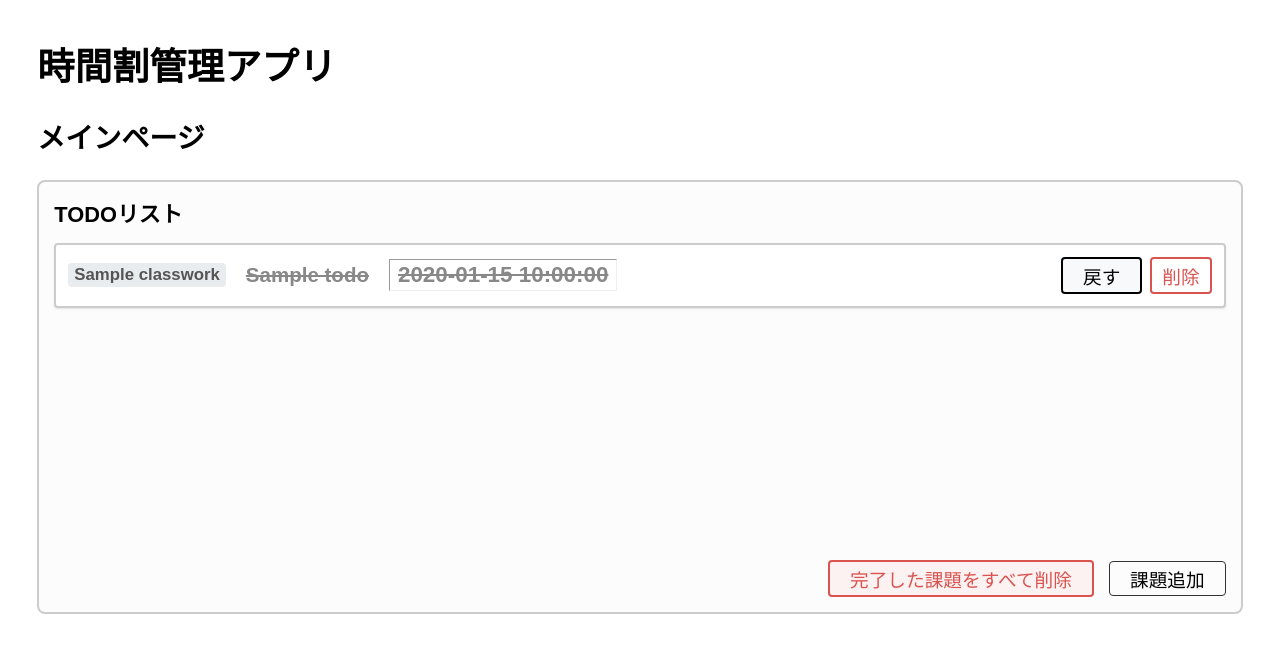
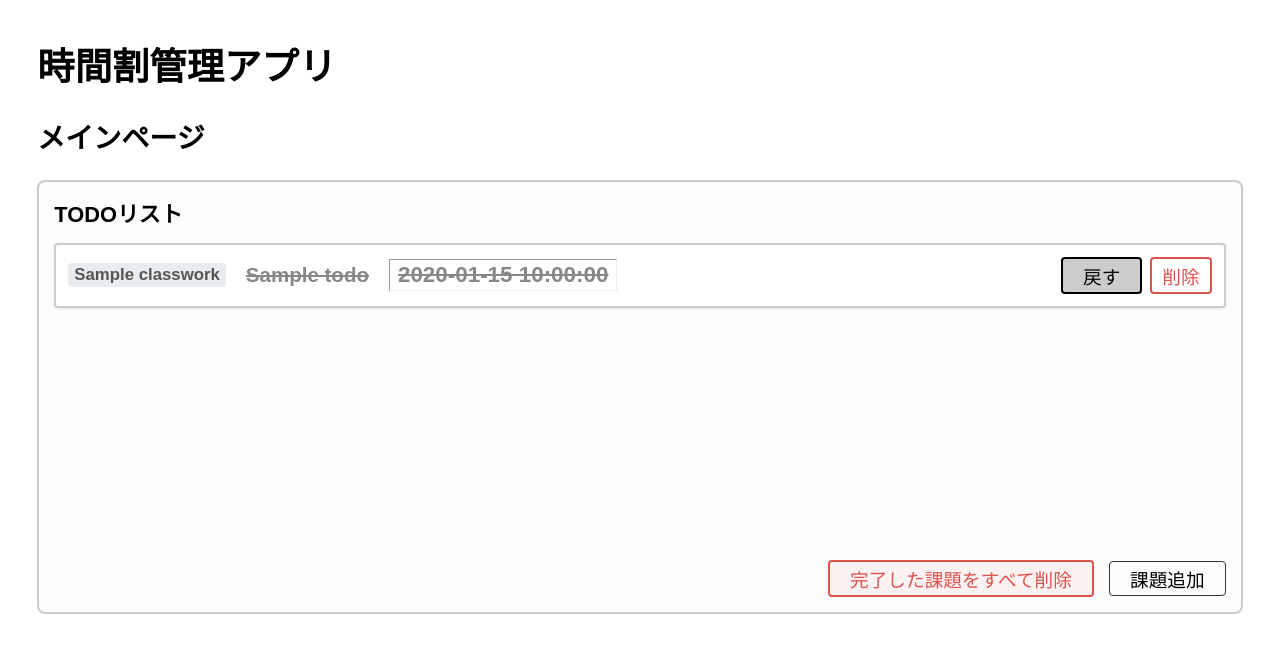
Before and after one commit to OOP2-2025-final-G11/ClassworkManager, a Flask app: page / in a window 1280 px wide. Shown: the top 653 px of the page. Run offline with Flask 3, Linux system fonts and the light colour scheme; tables that the repository leaves empty hold one stand-in row (values such as "Sample post").

Commit message:
完了ボタンと戻すボタンの色入れ替え

```diff
--- a/static/base-style.css
+++ b/static/base-style.css
@@ -152,14 +152,14 @@ th {
 
 .btn-complete {
   border: 2px solid #000;
-  background-color: #ccc;
+  background-color: #f8f9fa;
   cursor: pointer;
 }
 
 /* 完了戻すボタン */
 .btn-undo {
   border: 2px solid #000;
-  background-color: #f8f9fa;
+  background-color: #ccc;
   cursor: pointer;
 }
 
```
